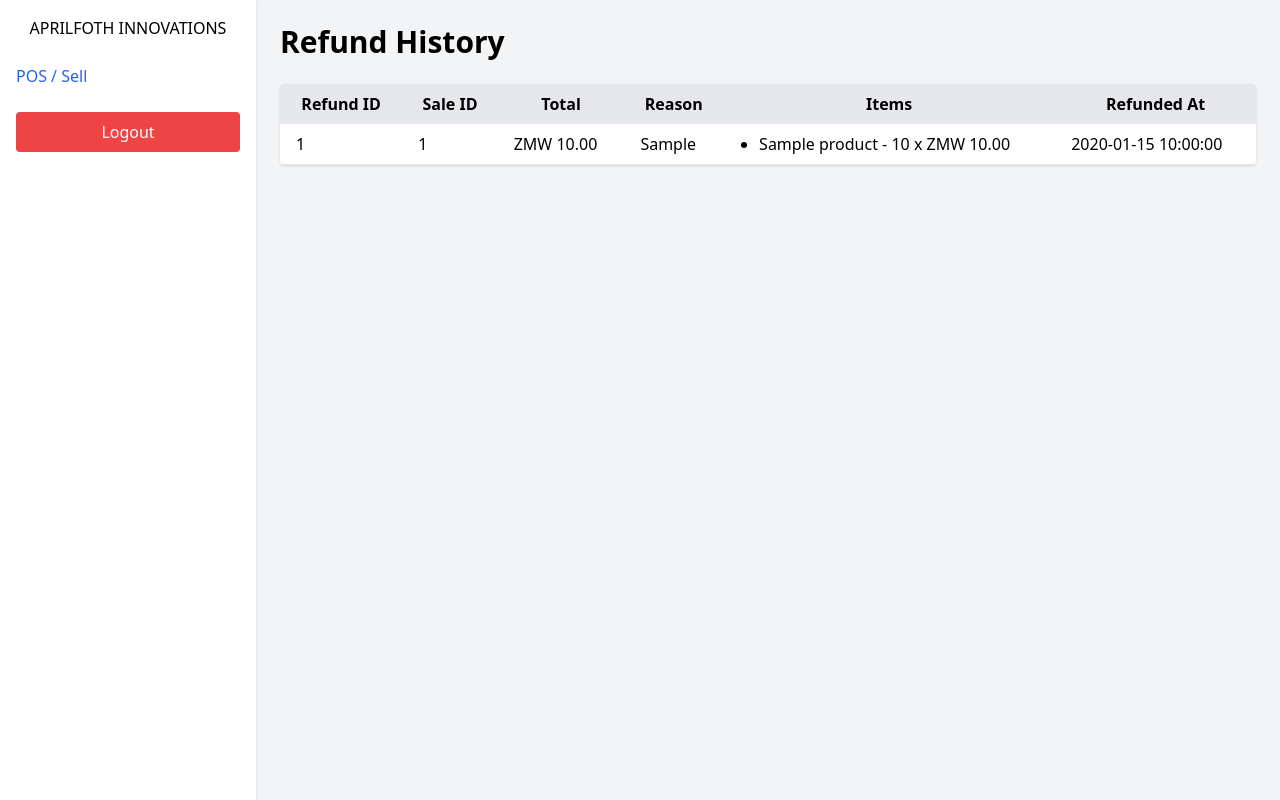
After one commit to kakuhu/totatrack-pos-system, a Laravel app: page /refunds in a window 1280 px wide. The commit adds this page. Run offline with Laravel 12, Linux system fonts and the light colour scheme; a user stored in the database is signed in; data comes from the database, SQL or seed files in the repository; tables that the repository leaves empty hold one stand-in row (values such as "Sample post"); parts of the project's set-up code (start-up, migrations or seed data) failed here and were passed over; some libraries are stand-ins or nearby versions.

Commit message:
created and tested refund functionality on system

```diff
--- /dev/null
+++ b/app/Http/Controllers/RefundController.php
@@ -0,0 +1,93 @@
+<?php
+
+namespace App\Http\Controllers;
+
+use App\Models\Product;
+use App\Models\Refund;
+use App\Models\RefundItem;
+use App\Models\Sale;
+use Illuminate\Http\Request;
+use Illuminate\Support\Facades\Auth;
+use Illuminate\Support\Facades\DB;
+
+class RefundController extends Controller
+{
+
+    public function index()
+    {
+        $refunds = Refund::with([
+            'items.product',
+            'sale',
+            'user'
+        ])
+        ->latest()
+        ->get();
+
+        return view('refunds.index', compact('refunds'));
+    }
+
+    public function create(Sale $sale)
+    {
+        $sale->load('items.product');
+
+        return view('refunds.create', compact('sale'));
+    }
+
+    public function store(Request $request, Sale $sale)
+    {
+        $request->validate([
+            'reason' => 'required|string|max:255',
+            'quantity' => 'required|array',
+        ]);
+
+        DB::transaction(function () use ($request, $sale) {
+
+            $refund = Refund::create([
+                'sale_id' => $sale->id,
+                'user_id' => Auth::id(),
+                'reason' => $request->reason,
+                'total' => 0,
+            ]);
+
+            $grandTotal = 0;
+
+            foreach ($sale->items as $item) {
+
+                $qty = (int)($request->quantity[$item->id] ?? 0);
+
+                if ($qty <= 0) {
+                    continue;
+                }
+
+                if ($qty > $item->quantity) {
+                    abort(422, 'Refund quantity cannot exceed quantity sold.');
+                }
+
+                $lineTotal = $qty * $item->price;
+
+                RefundItem::create([
+                    'refund_id' => $refund->id,
+                    'product_id' => $item->product_id,
+                    'quantity' => $qty,
+                    'price' => $item->price,
+                    'total' => $lineTotal,
+                ]);
+
+                $product = Product::find($item->product_id);
+                $product->increment('stock', $qty);
+
+                $grandTotal += $lineTotal;
+            }
+
+            $refund->update([
+                'total' => $grandTotal
+            ]);
+        });
+
+        return redirect()
+            ->route('sales.history')
+            ->with('success', 'Refund processed successfully.');
+    }
+
+
+}
--- a/app/Models/Product.php
+++ b/app/Models/Product.php
@@ -18,4 +18,13 @@ protected $fillable = [
     {
         return $this->hasMany(Sale::class);
     }
+    public function saleItems()
+    {
+        return $this->hasMany(SaleItem::class);
+    }
+
+    public function refundItems()
+    {
+    return $this->hasMany(RefundItem::class);
+    }
 }
--- /dev/null
+++ b/app/Models/Refund.php
@@ -0,0 +1,32 @@
+<?php
+
+namespace App\Models;
+
+
+use Illuminate\Database\Eloquent\Model;
+use App\Models\User;
+
+class Refund extends Model
+{
+    protected $fillable = [
+        'sale_id',
+        'user_id',
+        'reason',
+        'total'
+    ];
+
+    public function items()
+    {
+        return $this->hasMany(RefundItem::class);
+    }
+
+    public function sale()
+    {
+        return $this->belongsTo(Sale::class);
+    }
+
+        public function user()
+    {
+        return $this->belongsTo(User::class);
+    }
+}
--- /dev/null
+++ b/app/Models/RefundItem.php
@@ -0,0 +1,32 @@
+<?php
+
+namespace App\Models;
+use App\Models\User;
+
+use Illuminate\Database\Eloquent\Model;
+
+class RefundItem extends Model
+{
+    protected $fillable = [
+        'refund_id',
+        'product_id',
+        'quantity',
+        'price',
+        'total'
+    ];
+
+    public function product()
+    {
+        return $this->belongsTo(Product::class);
+    }
+
+    public function refund()
+    {
+        return $this->belongsTo(Refund::class);
+    }
+
+    public function user()
+    {
+        return $this->belongsTo(User::class);
+    }
+}
--- a/app/Models/Sale.php
+++ b/app/Models/Sale.php
@@ -2,23 +2,25 @@
 
 namespace App\Models;
 
+use Illuminate\Database\Eloquent\Model;
 use Illuminate\Database\Eloquent\Factories\HasFactory;
-use Illuminate\Database\Eloquent\Model;
 
 class Sale extends Model
 {
     use HasFactory;
 
-    // Table name (optional if follows Laravel convention)
-    protected $table = 'sales';
-
     protected $fillable = [
-        'total',      // total amount of the sale
-        'sold_at',    // timestamp
+        'total',
+        'sold_at',
     ];
 
     public function items()
     {
         return $this->hasMany(SaleItem::class);
     }
+
+    public function refunds()
+    {
+    return $this->hasMany(Refund::class);
+    }
 }
--- a/resources/views/dashboard.blade.php
+++ b/resources/views/dashboard.blade.php
@@ -18,6 +18,11 @@
                 <li class="mb-2"><a href="{{ route('products.index') }}" class="text-blue-600 hover:underline">Product List</a></li>
                 <li class="mb-2"><a href="{{ route('sales.index') }}" class="text-blue-600 hover:underline">POS / Sell</a></li>
                 <li class="mb-2"><a href="{{ route('sales.history') }}" class="text-blue-600 hover:underline">Sales History</a></li>
+                <li class="mb-2">
+    <a href="{{ route('refunds.index') }}" class="text-blue-600 hover:underline">
+        Refund History
+    </a>
+</li>
                    <li class="mb-2"><a href="{{ route('users.index') }}" class="text-blue-600 hover:underline">Users</a></li>
                                       <li class="mt-6">
     <form method="POST" action="{{ route('logout') }}">
--- a/resources/views/layouts/admin.blade.php
+++ b/resources/views/layouts/admin.blade.php
@@ -61,6 +61,12 @@
             </a>
         </li>
 
+        <li class="mb-2">
+            <a href="{{ route('refunds.index') }}"  class="text-blue-600 hover:underline">
+            Refund History
+        </a>
+        </li>
+
     @endif
 
 
--- /dev/null
+++ b/resources/views/refunds/index.blade.php
@@ -0,0 +1,80 @@
+@extends('layouts.admin')
+
+@section('content')
+
+<h2 class="text-3xl font-bold mb-6">Refund History</h2>
+
+<table class="min-w-full bg-white shadow rounded overflow-hidden">
+
+    <thead class="bg-gray-200">
+        <tr>
+            <th class="px-4 py-2">Refund ID</th>
+            <th class="px-4 py-2">Sale ID</th>
+            <th class="px-4 py-2">Total</th>
+            <th class="px-4 py-2">Reason</th>
+            <th class="px-4 py-2">Items</th>
+            <th class="px-4 py-2">Refunded At</th>
+        </tr>
+    </thead>
+
+
+    <tbody>
+
+        @foreach($refunds as $refund)
+
+        <tr class="border-b">
+
+            <td class="px-4 py-2">
+                {{ $refund->id }}
+            </td>
+
+
+            <td class="px-4 py-2">
+                {{ $refund->sale_id }}
+            </td>
+
+
+            <td class="px-4 py-2">
+                ZMW {{ number_format($refund->total, 2) }}
+            </td>
+
+
+            <td class="px-4 py-2">
+                {{ $refund->reason }}
+            </td>
+
+
+            <td class="px-4 py-2">
+
+                <ul class="list-disc pl-5">
+
+                    @foreach($refund->items as $item)
+
+                        <li>
+                            {{ $item->product->name }}
+                            -
+                            {{ $item->quantity }}
+                            x ZMW {{ $item->price }}
+                        </li>
+
+                    @endforeach
+
+                </ul>
+
+            </td>
+
+
+            <td class="px-4 py-2">
+                {{ $refund->created_at }}
+            </td>
+
+
+        </tr>
+
+        @endforeach
+
+    </tbody>
+
+</table>
+
+@endsection
--- a/routes/web.php
+++ b/routes/web.php
@@ -6,6 +6,8 @@ use App\Http\Controllers\ProductsController;
 use App\Http\Controllers\SalesController;
 use App\Http\Controllers\UserController;
 use App\Http\Controllers\ProfileController;
+use App\Http\Controllers\DashboardController;
+use App\Http\Controllers\RefundController;
 
 /*
 |--------------------------------------------------------------------------
@@ -48,9 +50,9 @@ Route::middleware(['auth'])->group(function () {
     */
     Route::middleware(['role:admin'])->group(function () {
 
-        Route::get('/dashboard', function () {
-            return view('dashboard');
-        })->name('dashboard');
+        Route::get('/dashboard', [DashboardController::class, 'index'])
+            ->middleware(['auth'])
+            ->name('dashboard');
 
         // USERS
         Route::get('/users', [UserController::class, 'index'])->name('users.index');
@@ -68,10 +70,31 @@ Route::middleware(['auth'])->group(function () {
         // SALES HISTORY
         //Route::get('/sales-history', [SalesController::class, 'history'])->name('sales.history');
     });
+
+    // REFUND HISTORY
+    Route::get('/refunds', [RefundController::class, 'index'])
+        ->middleware('role:admin,supervisor')
+        ->name('refunds.index');
+
+
+    // CREATE REFUND
+    Route::get('/refunds/{sale}', [RefundController::class, 'create'])
+        ->middleware('role:admin,supervisor')
+        ->name('refunds.create');
+
+
+    Route::post('/refunds/{sale}', [RefundController::class, 'store'])
+        ->middleware('role:admin,supervisor')
+        ->name('refunds.store');
+
+
     // SALES HISTORY
     Route::get('/sales-history', [SalesController::class, 'history'])
         ->middleware('role:admin,supervisor')
         ->name('sales.history');
+
+
+
     /*
     |--------------------------------------------------------------------------
     | SUPERVISOR
```
Also changed, not shown: app/Http/Controllers/DashboardController.php (added, +97 -0 lines), resources/views/admin/home.blade.php (+91 -0 lines), resources/views/refunds/create.blade.php (added, +90 -0 lines), resources/views/sales/history.blade.php (+7 -0 lines), database/migrations/2026_07_08_175923_create_refunds_table.php (added), database/migrations/2026_07_08_175926_create_refund_items_table.php (added), database/migrations/2026_07_08_185629_add_columns_to_refund_items_table.php (added).
